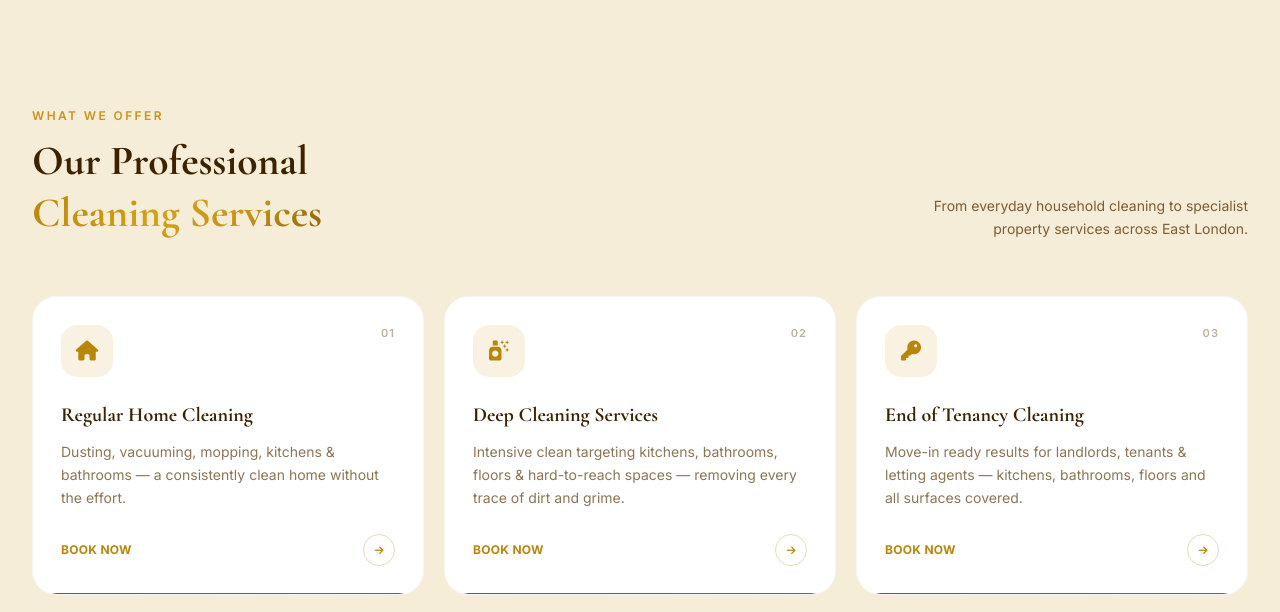
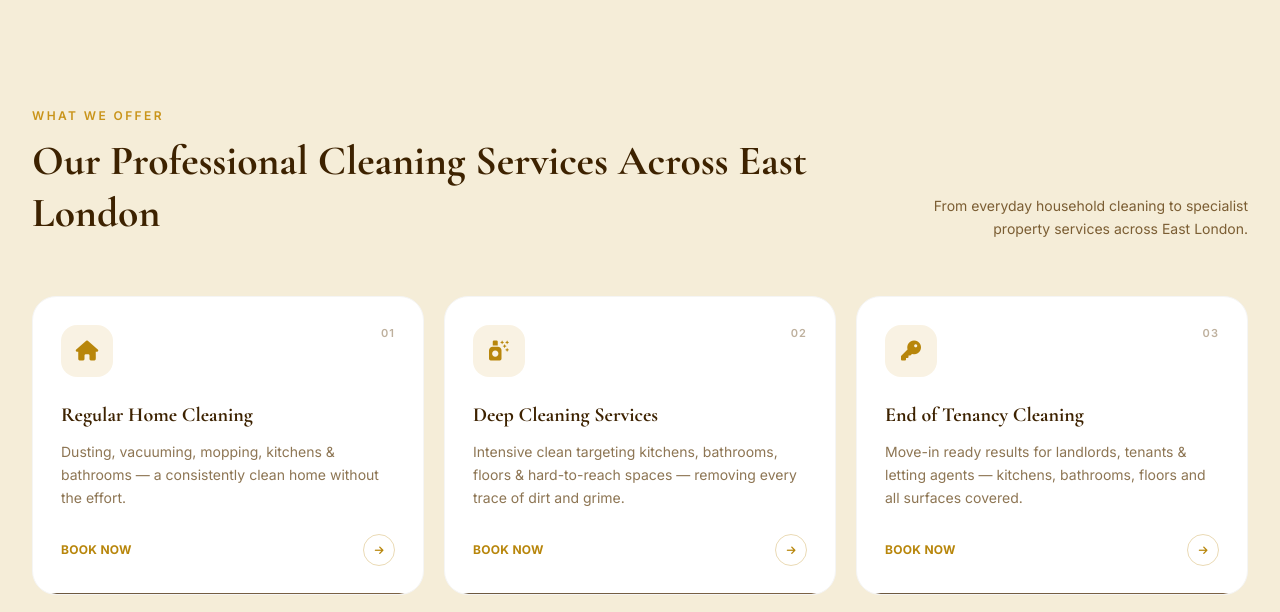
Before and after one commit to amanprasadum/dsm-2, a plain HTML site: page index.html in a window 1280 px wide. Shown: the part 2380-2992 px from the top of the page. Drawn offline with nearby package versions, Linux system fonts and the light colour scheme.

Commit message:
Update services section heading

```diff
--- a/index.html
+++ b/index.html
@@ -544,7 +544,7 @@
       <div>
         <p class="text-gold-bright font-semibold text-xs tracking-[0.2em] uppercase mb-3">What We Offer</p>
         <h2 class="font-bold text-brown-dark leading-tight" style="font-family:'Cormorant Garamond',serif; font-size: clamp(1.9rem,3.5vw,2.6rem);">
-          Our Professional<br/><em class="not-italic gold-text">Cleaning Services</em>
+          Our Professional Cleaning Services Across East London
         </h2>
       </div>
       <p class="text-brown/80 text-sm leading-relaxed max-w-xs md:text-right">From everyday household cleaning to specialist property services across East London.</p>
```
